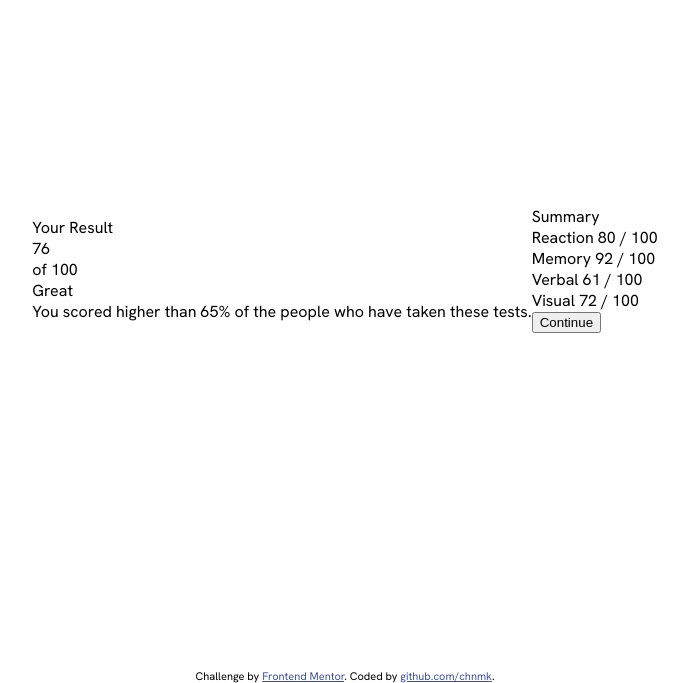
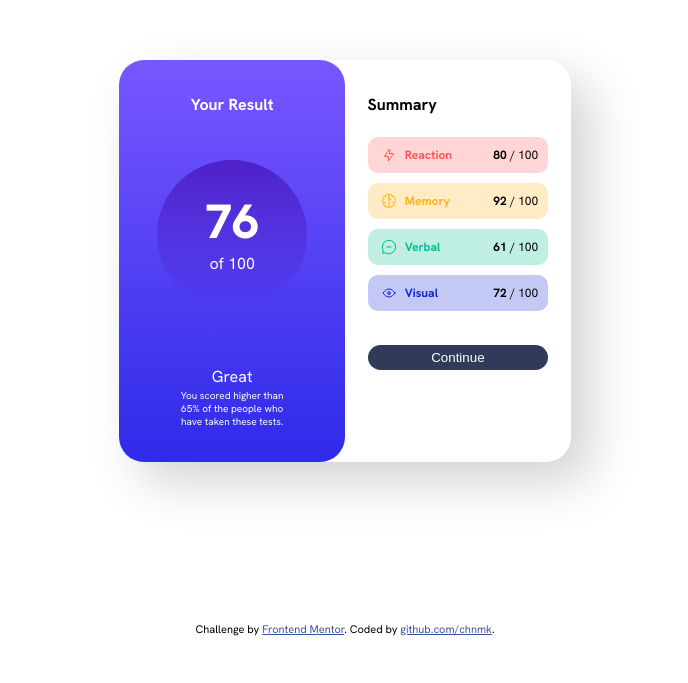
Before and after one commit to chnmk/results-summary-component, a website: page app/index.html in a window 1280 px wide. Shown: the part 139-822 px from the top of the page, without its empty margins (295-983 px from the left). After the commit the page ends 800 px from the top, so only its background shows below. Drawn offline with Linux system fonts and the light colour scheme; files that its build step writes are made by us from their sources.

Commit message:
style: roughly match desktop-design.jpg

```diff
--- a/app/index.html
+++ b/app/index.html
@@ -10,18 +10,20 @@
   <title>Frontend Mentor | Results summary component</title>
 </head>
 <body>
-  <main class="flex-wrapper">
+  <main class="wrapper">
     <section class="result">
       <div class="result__header">
         Your Result
       </div>
       <div class="score">
-        <div class="score__user-score">
+        <span class="score-circle">
+          <div class="score-circle__user-score">
             76
           </div>
-        <div class="score__max-score">
+          <div class="score-cirlce__max-score">
             of 100
           </div>
+        </span>
       </div>
       <div class="result__eval">
         Great
@@ -34,56 +36,68 @@
       <div class="summary__header">
         Summary
       </div>
-      <div class="results-table">
+      <div class="summary__stats-table">
         <div class="reaction-bar">
+          <img class="reaction-bar__image" src="./images/icon-reaction.svg" alt="Reaction">
           <span class="reaction-bar__title">
             Reaction
           </span>
+          <span class="reaction-bar__scores">
             <span class="reaction-bar__user-score">
               80
             </span>
             <span class="reaction-bar__max-score">
               / 100
             </span>
+          </span>
         </div>
         <div class="memory-bar">
+          <img class="memory-bar__image" src="./images/icon-memory.svg" alt="Reaction">
           <span class="memory-bar__title">
             Memory
           </span>
+          <span class="memory-bar__scores">
             <span class="memory-bar__user-score">
               92
             </span>
             <span class="memory-bar__max-score">
               / 100
             </span>
+          </span>
         </div>
         <div class="verbal-bar">
+          <img class="verbal-bar__image" src="./images/icon-verbal.svg" alt="Reaction">
           <span class="verbal-bar__title">
             Verbal
           </span>
+          <span class="verbal-bar__scores">
             <span class="verbal-bar__user-score">
               61
             </span>
             <span class="verbal-bar__max-score">
               / 100
             </span>
+          </span>
         </div>
         <div class="visual-bar">
+          <img class="visual-bar__image" src="./images/icon-visual.svg" alt="Reaction">
           <span class="visual-bar__title">
             Visual
           </span>
+          <span class="visual-bar__scores">
             <span class="visual-bar__user-score">
               72
             </span>
             <span class="visual-bar__max-score">
               / 100
             </span>
+          </span>
+        </div>
       </div>
       <div class="summary__footer">
-        <button class="summary__footer-button">
+        <button class="summary__button">
           Continue
         </button>
-      </div>
       </div>
     </section>
   </main>
--- a/app/scss/styles.scss
+++ b/app/scss/styles.scss
@@ -3,23 +3,257 @@
     src: url('../fonts/HankenGrotesk-VariableFont_wght.woff2') format('woff2');
 }
 
-html, body {
-    height: 100%;
+@media only screen and (min-width: 768px) {
+    .wrapper  {
+        display: flex;
+        flex-direction: row;
+        flex-wrap: wrap;
+        box-shadow: 20px 20px 50px lightgray;
+        border-radius: 25px;
+    }
 }
 
-.flex-wrapper {
-    font-family: 'Hanken Grotesk', serif;
-    display: flex;
-    justify-content: center;
-    align-items: center;
-    height: 100%;
-    flex-direction: row;
-    flex-wrap: wrap;
+@media only screen and (max-width: 767px) {
+    .wrapper  {
+        display: flex;
+        flex-direction: column;
+        flex-wrap: wrap;
+        box-shadow: 20px 20px 50px lightgray;
+        border-radius: 25px;
+    }
 
 }
 
+html, body {
+    /*centralizing the element*/
+    height: 100%;
+    display: flex;
+    flex-direction: column;
+    justify-content: center;
+    align-items: center;
+    font-family: 'Hanken Grotesk', serif;
+}
+
+
+
+@media only screen and (min-width: 768px) {
+    .result {
+        width: 50%;
+    }
+}
+
+@media only screen and (max-width: 767px) {
+    .result {
+        width: 100%;
+    }
+}
+
+.result {
+    color: hsl(0, 0%, 100%);
+    background: linear-gradient(
+        hsl(252, 100%, 67%),
+        hsl(241, 81%, 54%)
+    );
+    border-radius: 25px;
+    text-align: center;
+}
+
+.result__header {
+    margin-top: 15%;
+    margin-bottom: 20%;
+    font-weight: 700;
+}
+
+.score-circle {
+    display: inline-block;
+    width: 150px;
+    padding-top: 30px;
+    height: 120px;
+    border-radius: 50%;
+    background: linear-gradient(
+        hsla(256, 72%, 46%, 1),
+        hsla(241, 72%, 46%, 0)
+        );
+    /*background-color: hsla(256, 72%, 46%, 1);*/
+}
+
+.score-circle__user-score {
+    font-size: 48px;
+    font-weight: 800;
+}
+
+.result__eval {
+    margin-top: 25%;
+}
+
+.result__description {
+    margin: 1% 25% 15% 25%;
+    font-size: 10px;
+
+}
+
+
+@media only screen and (min-width: 768px) {
+    .summary {
+        width: 50%;
+    }
+}
+
+@media only screen and (max-width: 767px) {
+    .summary {
+        width: 100%;
+    }
+}
+
+.summary__header {
+    margin-top: 15%;
+    margin-bottom: 10%;
+    margin-left: 10%;
+    font-weight: 700;
+}
+
+.summary__stats-table {
+    margin-left: 10%;
+    margin-right: 10%;
+    font-size: 12px;
+}
+
+.summary__stats-table > div {
+    margin-top:10px;
+}
+
+.reaction-bar {
+    background-color: hsla(0, 100%, 67%, 0.250);
+    border-radius: 10px;
+    padding: 10px;
+    height: 16px;
+}
+
+.reaction-bar__image {
+    margin-left: 3px;
+    height: 16px;
+}
+
+.reaction-bar__title {
+    color: hsl(0, 100%, 67%);
+    font-weight: 700;
+    display: inline-block;
+    vertical-align:top;
+    margin-left: 5px;
+}
+
+.reaction-bar__scores {
+    float: inline-end;
+}
+
+.reaction-bar__user-score {
+    font-weight: 700;
+}
+
+.memory-bar {
+    background-color: hsla(39, 100%, 56%, 0.250);
+    border-radius: 10px;
+    padding: 10px;
+    height: 16px;
+}
+
+.memory-bar__image {
+    margin-left: 3px;
+    height: 16px;
+}
+
+.memory-bar__title {
+    color: hsl(39, 100%, 56%);
+    font-weight: 700;
+    display: inline-block;
+    vertical-align: top;
+    margin-left: 5px;
+}
+
+.memory-bar__scores {
+    float: inline-end;
+}
+
+.memory-bar__user-score {
+    font-weight: 700;
+}
+
+.verbal-bar {
+    background-color: hsla(166, 100%, 37%, 0.250);
+    border-radius: 10px;
+    padding: 10px;
+    height: 16px;
+}
+
+.verbal-bar__image {
+    margin-left: 3px;
+    height: 16px;
+}
+
+.verbal-bar__title {
+    color: hsl(166, 100%, 37%);
+    font-weight: 700;
+    display: inline-block;
+    vertical-align:top;
+    margin-left: 5px;
+}
+
+.verbal-bar__scores {
+    float: inline-end;
+}
+
+.verbal-bar__user-score {
+    font-weight: 700;
+}
+
+.visual-bar {
+    background-color: hsla(234, 85%, 45%, 0.250);
+    border-radius: 10px;
+    padding: 10px;
+    height: 16px;
+}
+
+.visual-bar__image {
+    margin-left: 3px;
+    height: 16px;
+}
+
+.visual-bar__title {
+    color: hsl(234, 85%, 45%);
+    font-weight: 700;
+    display: inline-block;
+    vertical-align:top;
+    margin-left: 5px;
+}
+
+.visual-bar__scores {
+    float: inline-end;
+}
+
+.visual-bar__user-score {
+    font-weight: 700;
+}
+
+.summary__footer {
+    margin-top: 15%;
+    margin-bottom: 12%;
+    text-align: center;
+}
+
+.summary__button {
+    padding: 5px;
+    width: 80%;
+    border: none;
+    border-radius: 25px;
+    background-color: hsl(224, 30%, 27%);
+    color: hsl(0, 0%, 100%);
+}
+
+
+
 .attribution {
-    font-family: 'Hanken Grotesk', serif;
+    position: absolute;
+    bottom: 25px;
     font-size: 11px;
     text-align: center;
 }
```
Also changed, not shown: app/css/style.min.css. Lines whose indentation alone changed are shown as unchanged.
